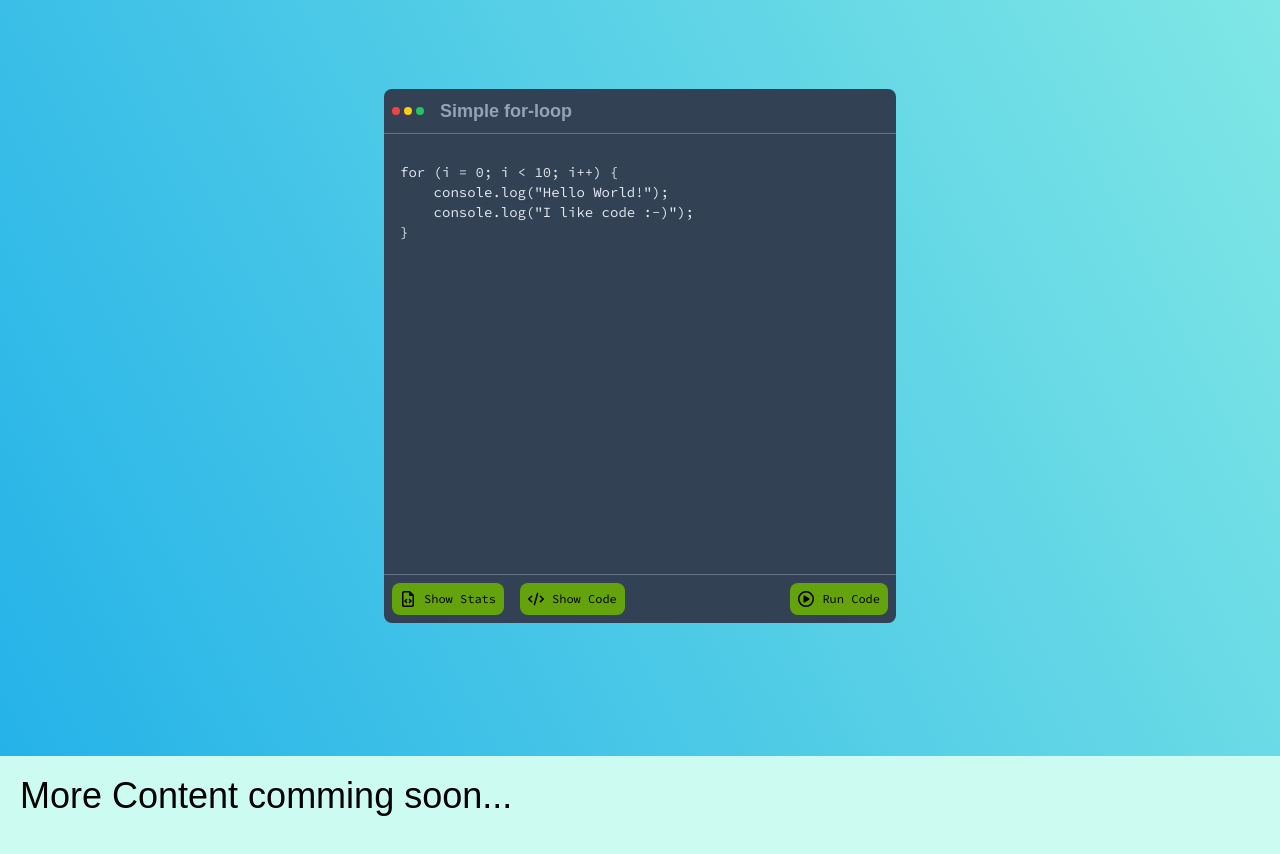
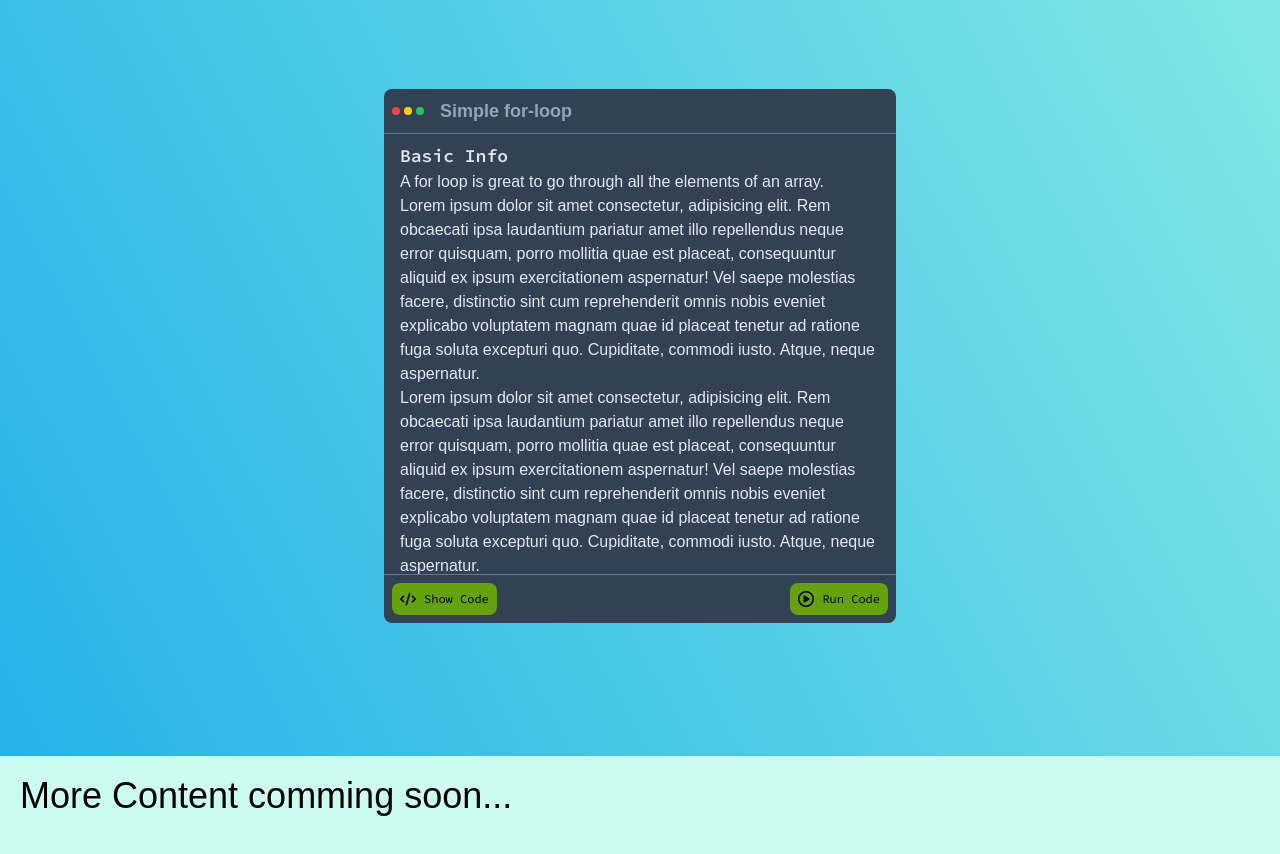
Before and after one commit to JannekS/learn-tailwindcss, a website: page src/index.html in a window 1280 px wide. Shown: the part 900-1754 px from the top of the page. Drawn offline with Linux system fonts and the light colour scheme; a web font is replaced by a local one.

Commit message:
Added possibility to switch between stats and code in code card.

```diff
--- a/src/index.html
+++ b/src/index.html
@@ -92,39 +92,61 @@
               </div>
               <!-- Card Main Content -->
               <div
-                class="flex-auto text-xs text-slate-200 p-2 border-b border-b-slate-500 md:text-sm md:px-4"
+                class="flex-auto text-slate-200 p-2 border-b border-b-slate-500 overflow-y-auto md:px-4"
               >
-                <pre>
+                <div id="code-info">
+                  <h2 class="text-lg font-bold font-mono">Basic Info</h2>
+                  <p>
+                    A for loop is great to go through all the elements of an
+                    array.
+                  </p>
+                  <p>
+                    Lorem ipsum dolor sit amet consectetur, adipisicing elit.
+                    Rem obcaecati ipsa laudantium pariatur amet illo repellendus
+                    neque error quisquam, porro mollitia quae est placeat,
+                    consequuntur aliquid ex ipsum exercitationem aspernatur! Vel
+                    saepe molestias facere, distinctio sint cum reprehenderit
+                    omnis nobis eveniet explicabo voluptatem magnam quae id
+                    placeat tenetur ad ratione fuga soluta excepturi quo.
+                    Cupiditate, commodi iusto. Atque, neque aspernatur.
+                  </p>
+                  <p>
+                    Lorem ipsum dolor sit amet consectetur, adipisicing elit.
+                    Rem obcaecati ipsa laudantium pariatur amet illo repellendus
+                    neque error quisquam, porro mollitia quae est placeat,
+                    consequuntur aliquid ex ipsum exercitationem aspernatur! Vel
+                    saepe molestias facere, distinctio sint cum reprehenderit
+                    omnis nobis eveniet explicabo voluptatem magnam quae id
+                    placeat tenetur ad ratione fuga soluta excepturi quo.
+                    Cupiditate, commodi iusto. Atque, neque aspernatur.
+                  </p>
+                </div>
+                <div id="code-example" class="text-xs md:text-sm hidden">
+                  <pre>
                     <code class="font-mono">
 for (i = 0; i < 10; i++) {
     console.log("Hello World!");
     console.log("I like code :-)");
 }
                     </code>
-                </pre>
+                  </pre>
+                </div>
               </div>
 
               <!-- Card Footer -->
               <div
                 class="relative bottom-0 left-0 w-full flex flex-row justify-between"
               >
-                <!-- Left Buttons -->
-                <div class="flex flex-row">
-                  <button class="card-button">
+                <!-- Left Button -->
+                <div class="flex">
+                  <button id="stats-code-btn" class="card-button">
                     <img
-                      src="/icons/file-code-regular.svg"
+                      id="code-btn-img"
+                      src="/icons/code-solid.svg"
                       alt="show stats"
                       class="w-4 h-4"
                     />
-                    <span class="hidden md:flex">Show Stats</span>
-                  </button>
-                  <button class="card-button">
-                    <img
-                      src="/icons/code-solid.svg"
-                      alt="show code"
-                      class="w-4 h-4"
-                    />
-                    <span class="hidden md:flex">Show Code</span>
+                    <span id="code-btn-label" class="flex">Show Code</span>
                   </button>
                 </div>
                 <!-- Right Button -->
@@ -135,7 +157,7 @@ for (i = 0; i < 10; i++) {
                       alt="run code"
                       class="w-4 h-4"
                     />
-                    <span class="hidden md:flex">Run Code</span>
+                    <span class="flex">Run Code</span>
                   </button>
                 </div>
               </div>
@@ -212,7 +234,7 @@ for (i = 0; i < 10; i++) {
                       alt="repeat"
                       class="w-4 h-4"
                     />
-                    <span class="hidden md:flex">Reset</span>
+                    <span class="hidden md:flex">Replay</span>
                   </button>
                   <button class="card-button">
                     <img
--- a/src/input.css
+++ b/src/input.css
@@ -15,5 +15,5 @@
 }
 
 .card-button {
-  @apply flex flex-row text-xs text-black justify-center items-center p-1 md:p-2 md:space-x-2 font-mono rounded-lg bg-lime-600 m-2 hover:bg-lime-500;
+  @apply flex flex-row text-xs text-black justify-center items-center p-2 space-x-2 font-mono rounded-lg bg-lime-600 m-2 hover:bg-lime-500;
 }
--- a/src/js/script.js
+++ b/src/js/script.js
@@ -1,10 +1,19 @@
 const playBtn = document.getElementById("play-btn");
 const backBtn = document.getElementById("back-btn");
+const statsCodeBtn = document.getElementById("stats-code-btn");
+const codeBtnLabel = document.getElementById("code-btn-label");
+const codeBtnImg = document.getElementById("code-btn-img");
+
 const cardContainer = document.getElementById("card-container");
 const header = document.getElementById("header");
 
+const codeInfoBox = document.getElementById("code-info");
+const codeExampleBox = document.getElementById("code-example");
+
 playBtn.addEventListener("click", flipCard);
 backBtn.addEventListener("click", flipCard);
+
+statsCodeBtn.addEventListener("click", toggleInfoCode);
 
 window.onscroll = function () {
   if (window.scrollY > 40) {
@@ -21,3 +30,15 @@ window.onscroll = function () {
 function flipCard() {
   cardContainer.classList.toggle("[transform:rotateY(180deg)]");
 }
+
+function toggleInfoCode() {
+  if (!codeExampleBox.classList.contains("hidden")) {
+    codeBtnImg.src = "/icons/code-solid.svg";
+    codeBtnLabel.innerHTML = "Show Code";
+  } else {
+    codeBtnImg.src = "/icons/file-code-regular.svg";
+    codeBtnLabel.innerHTML = "Show Stats";
+  }
+  codeInfoBox.classList.toggle("hidden");
+  codeExampleBox.classList.toggle("hidden");
+}
```
Also changed, not shown: src/css/style.css.
